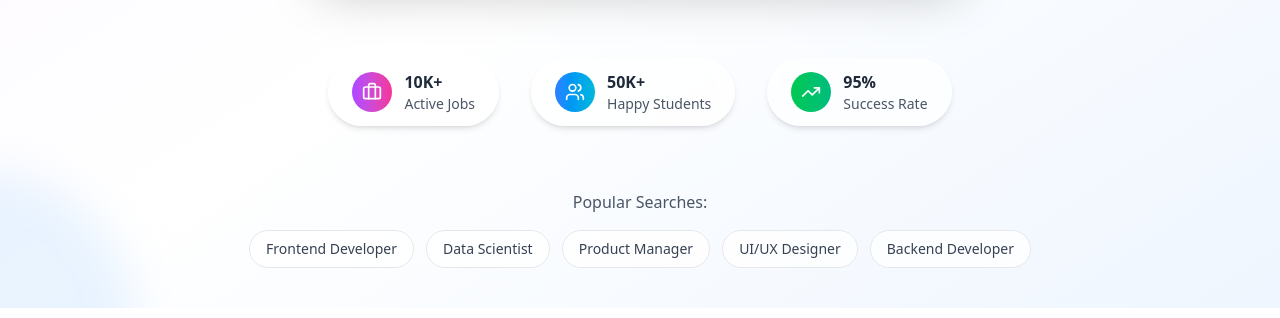
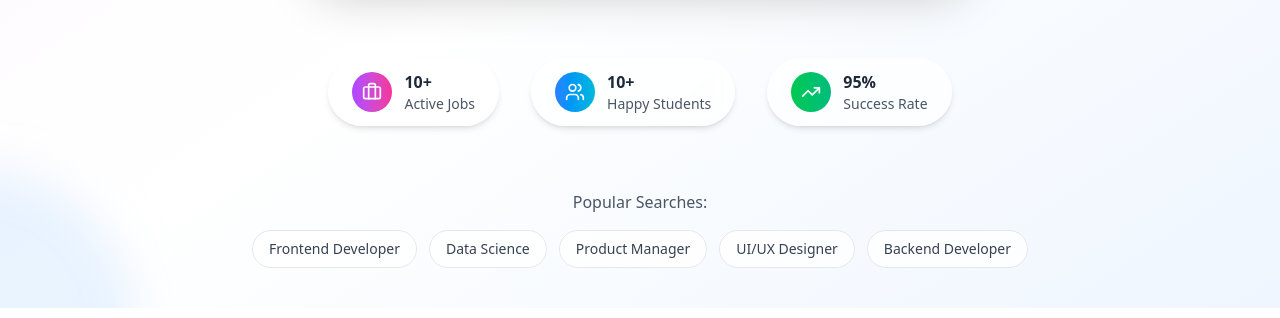
Before and after one commit to FaiqueIbrahimi/WorkMint, a React (Vite) app in the folder frontend/: page / in a window 1280 px wide. Shown: the part 616-934 px from the top of the page. Built offline with nearby package versions, Linux system fonts and the light colour scheme; no server answers.

Commit message:
Update job and student statistics in HeroSection component

```diff
--- a/frontend/src/components/HeroSection.jsx
+++ b/frontend/src/components/HeroSection.jsx
@@ -79,7 +79,7 @@ const HeroSection = () => {
                                 <Briefcase className='w-5 h-5 text-white' />
                             </div>
                             <div className='text-left'>
-                                <div className='font-bold text-gray-800'>10K+</div>
+                                <div className='font-bold text-gray-800'>10+</div>
                                 <div className='text-sm text-gray-600'>Active Jobs</div>
                             </div>
                         </div>
@@ -89,7 +89,7 @@ const HeroSection = () => {
                                 <Users className='w-5 h-5 text-white' />
                             </div>
                             <div className='text-left'>
-                                <div className='font-bold text-gray-800'>50K+</div>
+                                <div className='font-bold text-gray-800'>10+</div>
                                 <div className='text-sm text-gray-600'>Happy Students</div>
                             </div>
                         </div>
@@ -109,7 +109,7 @@ const HeroSection = () => {
                     <div className='mt-8'>
                         <p className='text-gray-600 mb-4'>Popular Searches:</p>
                         <div className='flex justify-center gap-3 flex-wrap'>
-                            {['Frontend Developer', 'Data Scientist', 'Product Manager', 'UI/UX Designer', 'Backend Developer'].map((term) => (
+                            {['Frontend Developer', 'Data Science', 'Product Manager', 'UI/UX Designer', 'Backend Developer'].map((term) => (
                                 <button
                                     key={term}
                                     onClick={() => {
```
